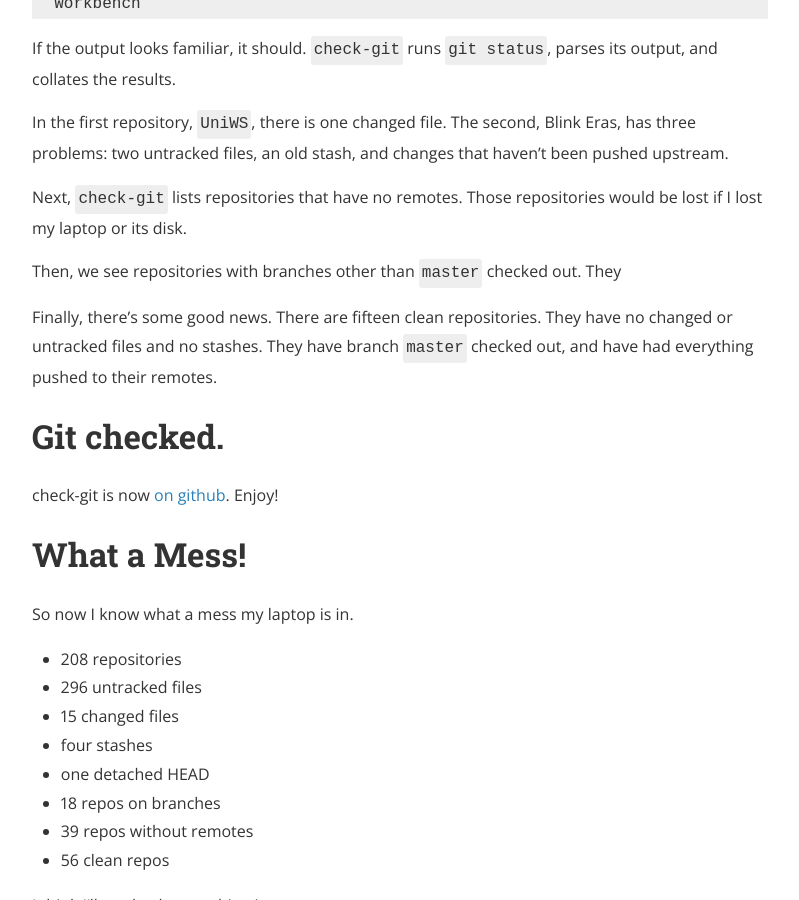
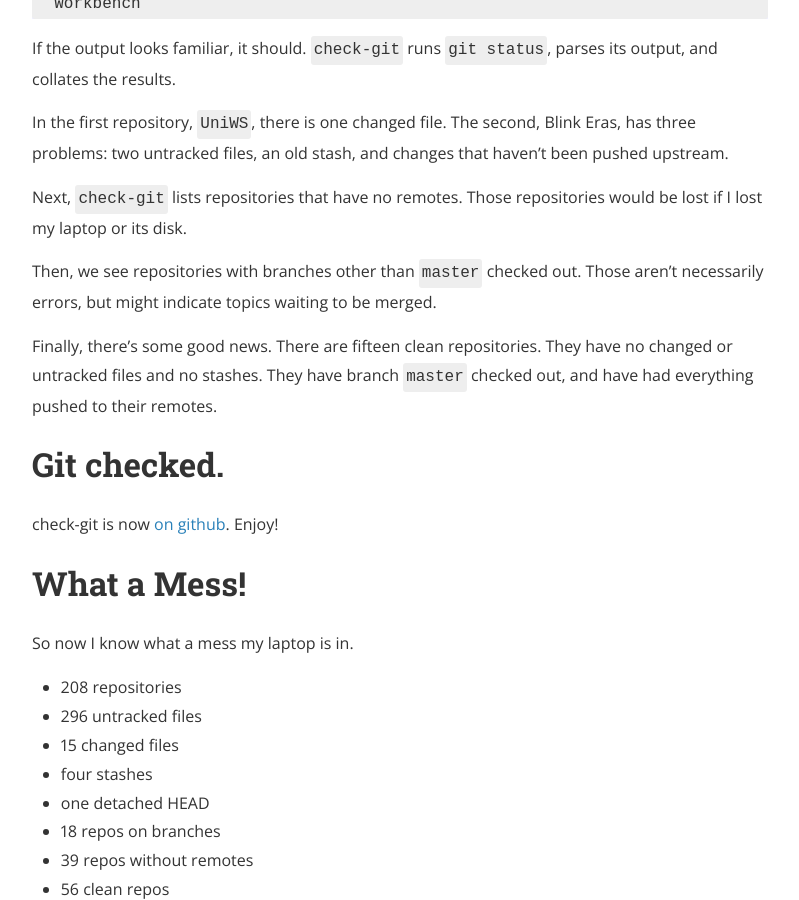
Before and after one commit to kbob/kbob.github.io, a Jekyll site: the page built from _posts/2016-11-08-check-git.md, in a window 1280 px wide and 900 px high, scrolled down 1450 px. Shown: the whole window, without its empty margins (240-1039 px from the left). Built offline with Jekyll 4.4.1, drawn with Linux system fonts in a browser that asks for light colours.

Commit message:
check-git: finished an unfinished sentence.

```diff
--- a/_posts/2016-11-08-check-git.md
+++ b/_posts/2016-11-08-check-git.md
@@ -57,7 +57,8 @@ Next, `check-git` lists repositories that have no remotes.  Those
 repositories would be lost if I lost my laptop or its disk.
 
 Then, we see repositories with branches other than `master` checked
-out.  They
+out.  Those aren't necessarily errors, but might indicate topics waiting
+to be merged.
 
 Finally, there's some good news.  There are fifteen clean
 repositories.  They have no changed or untracked files and no stashes.
```
